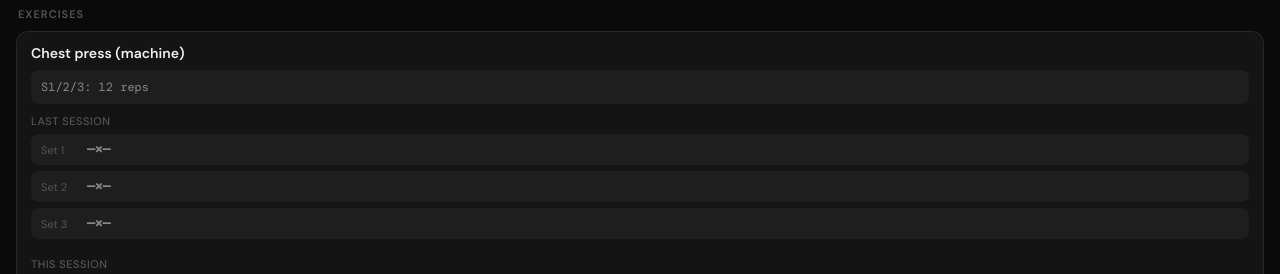
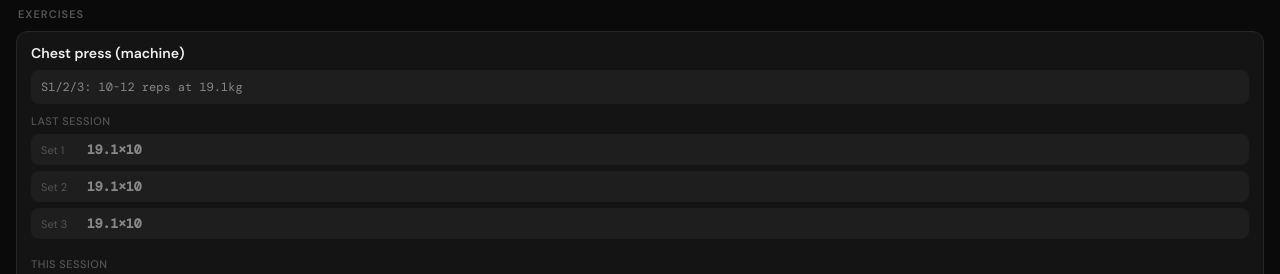
Before and after one commit to Tharindi-W/workout-pwa, a plain HTML site: page index.html in a window 1280 px wide. Shown: the part 206-480 px from the top of the page. Drawn offline with nearby package versions, Linux system fonts and the light colour scheme.

Commit message:
Merge latest weights and keep full history through the routine change
- Prescribed weights, hints and seeds updated to latest logged sessions (week of 15 Nov)
- Last session now looks back to the most recent logged week, not just the previous one
- Removed exercises kept as read-only history in past weeks, in CSV export, and on save/clear
- CSV import accepts old session title (Cardio / abs) and old exercise names, incl. treadmill and abs rows
- Hangs logged under Wall sit copied into the dead hang tracker
- Verified: all 1208 rows of the 23 Nov export round-trip through import and export

Co-Authored-By: Claude Opus 5.5 <noreply@anthropic.com>
Claude-Session: https://claude.ai/code/session_01KQTRJ6XHSPNpuutYCjFoU9

```diff
--- a/index.html
+++ b/index.html
@@ -321,45 +321,49 @@ const SESSIONS = [
   {
     id:'s1', label:'S1', title:'Upper body — day 1',
     exercises:[
-      {id:'chest_press_s1',name:'Chest press (machine)',prescribed:'S1/2/3: 12 reps',superset:false,
-       seed:[],po:'Find a weight you can do for 12 clean reps, then log it'},
-      {id:'ohp',name:'Shoulder press',prescribed:'S1/2/3: 10 reps at 20kg (or 15kg if heavy)',superset:false,
-       seed:[{w:18,r:10},{w:18,r:10},{w:18,r:10}],po:'You did 18kg — ready to try 20kg'},
-      {id:'rear_delt_machine',name:'Rear delt fly machine',prescribed:'S1/2/3: 12 reps at 9kg',superset:false,
-       seed:[{w:9,r:10},{w:14,r:10},{w:14,r:10}],po:'Jumped to 14kg. Start at 12kg and aim for clean 12 reps'},
-      {id:'lat_narrow',name:'Lat pulldown narrow grip',prescribed:'S1/2/3: 10 reps at 20kg+',superset:false,
-       seed:[{w:23,r:10},{w:23,r:10},{w:25.3,r:10}],po:'25kg on set 3 — try 25kg across all 3 sets next'},
-      {id:'front_raise',name:'DB front raises',prescribed:'S1/2/3: 10 reps each side at 4kg',superset:true,
-       seed:[{w:4,r:10},{w:4,r:10},{w:4,r:10}],po:'Feels easy? Go to 5kg'},
-      {id:'tricep_rope',name:'Tricep rope extension',prescribed:'S1/2/3: 10 reps at 6.8kg',superset:true,
-       seed:[{w:6.8,r:10},{w:6.8,r:10},{w:6.8,r:10}],po:'Consistent at 6.8kg — try 8kg next session'},
-      {id:'db_arm_curl',name:'DB arm curl',prescribed:'S1/2/3: 10 reps at 10kg',superset:false,
-       seed:[],po:'Go heavier when all 3 sets hit 10 clean reps at 10kg'},
+      {id:'chest_press_s1',name:'Chest press (machine)',prescribed:'S1/2/3: 10-12 reps at 19.1kg',superset:false,
+       seed:[{w:19.1,r:10},{w:19.1,r:10},{w:19.1,r:10}],po:'19.1kg×10 on all 3. Push for 12 reps, then go to 20.3kg'},
+      {id:'ohp',name:'Shoulder press',prescribed:'S1/2/3: 10 reps at 15.1kg',superset:false,
+       seed:[{w:15.1,r:10},{w:15.1,r:8},{w:15.1,r:10}],po:'Set 2 dropped to 8. Stay at 15.1kg until all 3 sets hit 10'},
+      {id:'rear_delt_machine',name:'Rear delt fly machine',prescribed:'S1/2/3: 10-12 reps at 16.3kg',superset:false,
+       seed:[{w:16.3,r:10},{w:16.3,r:10},{w:16.3,r:10}],po:'16.3kg×10 on all 3. Aim for 12 before going heavier'},
+      {id:'lat_narrow',name:'Lat pulldown narrow grip',prescribed:'S1/2/3: 10 reps at 29kg',superset:false,
+       seed:[{w:29,r:10},{w:29,r:10},{w:29,r:9}],po:'29kg×10,10,9. One more rep on set 3 and you own this weight'},
+      {id:'front_raise',name:'DB front raises',prescribed:'S1/2/3: 10-12 reps each side at 5kg',superset:true,
+       seed:[{w:5,r:10},{w:5,r:10},{w:5,r:10}],po:'5kg×10 on all 3. Aim for 12 before moving up'},
+      {id:'tricep_rope',name:'Tricep rope extension',prescribed:'S1/2/3: 10 reps at 9.1kg',superset:true,
+       seed:[{w:9.1,r:8},{w:9.1,r:8},{w:9.1,r:8}],po:'9.1kg×8 on all 3. Stay here until you hit 10'},
+      {id:'db_arm_curl',name:'DB arm curl',prescribed:'S1/2/3: 8-10 reps at 14kg',superset:false,
+       seed:[{w:14,r:8},{w:14,r:6},{w:12,r:10}],po:'14kg×8, 14kg×6, then 12kg×10. Goal: all 3 sets at 14kg for 8 reps'},
     ]
   },
   {
     id:'s2', label:'S2', title:'Lower body — day 1',
     exercises:[
-      {id:'goblet_squat',name:'Goblet squat (DB or KB)',prescribed:'S1/2/3/4: 10 reps. Start around 12-16kg',superset:false,sets:4,
-       seed:[],po:'Weight held at your chest, so nothing sits on your spine. Add 2kg when all 4 sets hit 10. If the gym has a hack squat or belt squat machine, swap to that once dumbbells get too heavy to hold'},
-      {id:'leg_press',name:'Incline leg press',prescribed:'S1/2/3/4: 8 reps at 100kg',superset:false,sets:4,
-       seed:[],po:'100kg×8 all 4 sets. Add 5kg when it feels controlled'},
-      {id:'hip_abductor_s2',name:'Hip abductor',prescribed:'S1/2/3: 12 reps',superset:false,
-       seed:[],po:'Add weight when all 3 sets hit 12 controlled reps'},
-      {id:'leg_curl',name:'Leg curl machine',prescribed:'S1/2/3: 12 reps at 23kg',superset:false,
-       seed:[],po:'Add 2kg when you can hit 14 reps on set 1'},
-      {id:'calf_raise_machine',name:'Calf raises',prescribed:'S1/2/3: 12 reps',superset:false,
-       seed:[],po:'Add weight when all 3 sets hit 12+ reps'},
-      {id:'leg_raise_floor',name:'Leg raises on chair',prescribed:'S1/2/3: 12 reps bodyweight',superset:false,
-       seed:[],po:'Aim for 15 reps before adding ankle weights'},
+      {id:'goblet_squat',name:'Goblet squat (DB or KB)',prescribed:'S1/2/3/4: 10 reps. Start around 14-16kg',superset:false,sets:4,
+       seed:[],po:'New, replaces Smith squat (you were at 35kg×10 on that). Weight held at your chest, so nothing sits on your spine. Add 2kg when all 4 sets hit 10. If the gym has a hack squat or belt squat machine, swap to that once dumbbells get too heavy to hold'},
+      {id:'leg_press',name:'Incline leg press',prescribed:'S1/2/3/4: 10 reps at 70kg',superset:false,sets:4,
+       seed:[{w:70,r:10},{w:70,r:10},{w:70,r:10},{w:70,r:10}],po:'70kg×10 on all 4 for three weeks running. Try 75kg'},
+      {id:'hip_abductor_s2',name:'Hip abductor',prescribed:'S1/2/3: 10-12 reps at 31.3kg',superset:false,
+       seed:[{w:31.3,r:10},{w:31.3,r:10},{w:31.3,r:10}],po:'31.3kg×10 for weeks. Push to 12 reps, then go up a plate'},
+      {id:'leg_curl',name:'Leg curl machine',prescribed:'S1/2/3: 10-12 reps at 31.3kg',superset:false,
+       seed:[{w:31.3,r:10},{w:31.3,r:10},{w:31.3,r:10}],po:'31.3kg×10 on all 3. Aim for 12, then go heavier'},
+      {id:'calf_raise_machine',name:'Calf raises',prescribed:'S1/2/3: 12 reps at 20kg',superset:false,
+       seed:[{w:20,r:10},{w:20,r:10},{w:20,r:10}],po:'20kg×10 on all 3. Aim for 12 before adding weight'},
+      {id:'leg_raise_floor',name:'Leg raises on chair',prescribed:'S1/2/3: 10-12 reps bodyweight',superset:false,
+       seed:[{w:0,r:8},{w:0,r:10},{w:0,r:3}],po:'Back glued to the floor. Aim for 10 on all 3'},
+    ],
+    legacy:[
+      {id:'smith_squat',name:'Smith machine back squat',sets:4},
+      {id:'hip_adductor_s2',name:'Hip adductor'},
     ]
   },
   {
-    id:'s3', label:'S3', title:'Cardio / core',
+    id:'s3', label:'S3', title:'Cardio / core', aliases:['Cardio / abs'],
     exercises:[
       {id:'bike',name:'Bike — 20 min',prescribed:'20 min. Log the highest and lowest resistance level you used',superset:false,sets:1,
        fields:[{k:'max',label:'max res',step:'1'},{k:'min',label:'min res',step:'1'}],
-       seed:[],po:'Try to raise your max or your min by 1 level each week'},
+       seed:[{max:3,min:2}],po:'Last time level 3 dropping to 2. Try to hold 3 the whole way, then go to 4'},
       {id:'stepper',name:'Stair stepper — 10 min',prescribed:'10 min. Log the step speed level and total steps',superset:false,sets:1,
        fields:[{k:'lvl',label:'speed lvl',step:'1'},{k:'steps',label:'total steps',step:'1'}],
        seed:[],po:'Beat last week\'s total steps. Hands off the rails if you can'},
@@ -368,52 +372,63 @@ const SESSIONS = [
        seed:[],po:'Lower back stays pressed down. Slow on the way down'},
       {id:'plank',name:'Plank',prescribed:'S1/2/3: hold as long as you can. Log plate weight on your back (0 if none)',superset:false,
        fields:[{k:'w',label:'kg',step:'0.5'},{k:'s',label:'sec',step:'1'}],
-       seed:[],po:'Once you hold 60 sec on all 3, add a 5kg plate on your back'},
+       seed:[{w:0,s:60},{w:0,s:60},{w:0,s:60}],po:'You already hit 60 sec. Add a 5kg plate on your back'},
       {id:'pallof',name:'Pallof press',prescribed:'S1/2/3: 10 reps each side at 9.1kg',superset:false,
        seed:[],po:'Add weight when all 3 sets feel solid without your hips twisting'},
       {id:'farmer_carry',name:'Farmer carry (optional)',prescribed:'S1/2/3: walk holding heavy DBs, log kg each hand and seconds',superset:false,
        fields:[{k:'w',label:'kg',step:'0.5'},{k:'s',label:'sec',step:'1'}],
-       seed:[],po:'Builds grip for your dead hang and works the whole core. Aim for 40 sec, then go heavier'},
+       seed:[],po:'Builds grip for your dead hang and works the whole core. Start with 10kg each hand, aim for 40 sec, then go heavier'},
+    ],
+    legacy:[
+      {id:'treadmill',name:'Treadmill',kind:'treadmill'},
+      {id:'abs',name:'Abs circuit',kind:'abs'},
     ]
   },
   {
     id:'s4', label:'S4', title:'Upper body — day 2',
     exercises:[
-      {id:'chest_press_s4',name:'Chest press',prescribed:'S1/2/3: 12 reps',superset:false,
-       seed:[],po:'Find a weight you can do for 12 clean reps, then log it'},
-      {id:'single_row',name:'Single arm DB row',prescribed:'S1/2/3: 10 reps each arm at 9kg',superset:false,
-       seed:[],po:'Move to 10kg when all 3 sets feel strong on both arms'},
-      {id:'arnold',name:'DB Arnold press',prescribed:'S1/2/3: 10 reps at 4kg',superset:false,
-       seed:[],po:'Go to 5kg when the rotation stays controlled throughout all reps'},
-      {id:'lat_wide',name:'Lat pulldown wide grip',prescribed:'S1/2/3: 10 reps at 20kg',superset:false,
-       seed:[],po:'Add 2.5kg when all 3 sets hit 12+ reps'},
-      {id:'db_rear_delt',name:'Machine rear delt fly',prescribed:'S1/2/3: 12 reps at 3kg',superset:false,
-       seed:[],po:'Light by design. Focus on squeeze. Go to 4kg when form is perfect'},
-      {id:'hammer_curl',name:'Hammer curl',prescribed:'S1/2/3: 12 reps at 5kg',superset:false,
-       seed:[],po:'Go to 6kg when all 3 sets hit 14+ reps'},
-      {id:'oh_tricep',name:'Overhead cable tricep extension',prescribed:'S1/2/3: 12 reps',superset:false,
-       seed:[],po:'Replaces bench dips (hard on the shoulders). Add weight when all 3 sets hit 12'},
+      {id:'chest_press_s4',name:'Chest press',prescribed:'S1/2/3: 10 reps at 20.3kg',superset:false,
+       seed:[{w:19.1,r:10},{w:20.3,r:10},{w:20.3,r:10}],po:'Started set 1 at 19.1kg. Do all 3 sets at 20.3kg this time'},
+      {id:'single_row',name:'Single arm DB row',prescribed:'S1/2/3: 10 reps each arm at 10kg',superset:false,
+       seed:[{w:10,r:10},{w:10,r:10},{w:10,r:10}],po:'10kg×10 for three weeks. Try 12kg on set 1 (straps if grip gives out)'},
+      {id:'arnold',name:'DB Arnold press',prescribed:'S1/2/3: 10 reps at 14kg',superset:false,
+       seed:[{w:14,r:10},{w:14,r:10},{w:14,r:10}],po:'14kg×10 on all 3. Push for 12, then go up'},
+      {id:'lat_wide',name:'Lat pulldown wide grip',prescribed:'S1/2/3: 10 reps at 29kg',superset:false,
+       seed:[{w:29,r:10},{w:29,r:10},{w:29,r:8}],po:'29kg×10,10,8. Get set 3 to 10'},
+      {id:'db_rear_delt',name:'Machine rear delt fly',prescribed:'S1/2/3: 10-12 reps at 16.3kg',superset:false,
+       seed:[{w:15.1,r:10},{w:16.3,r:10},{w:16.3,r:10}],po:'Do all 3 sets at 16.3kg this time'},
+      {id:'hammer_curl',name:'Hammer curl',prescribed:'S1/2/3: 8-10 reps at 14kg',superset:false,
+       seed:[{w:14,r:8},{w:14,r:8},{w:14,r:9}],po:'14kg×8,8,9. Stay here until all 3 hit 10'},
+      {id:'oh_tricep',name:'Overhead cable tricep extension',prescribed:'S1/2/3: 12 reps. Start around 6.8kg',superset:false,
+       seed:[],po:'New, replaces bench dips (hard on the shoulders; you were at 18 bodyweight reps). Add weight when all 3 sets hit 12'},
+    ],
+    legacy:[
+      {id:'bench_dips',name:'Bench dips'},
     ]
   },
   {
     id:'s5', label:'S5', title:'Lower body — day 2',
     exercises:[
-      {id:'hip_thrust',name:'Hip thrust machine',prescribed:'S1: 30kg / S2-4: 35kg',superset:false,
-       seed:[{w:20,r:10},{w:35,r:10},{w:35,r:10}],po:'35kg×10 all sets — try 37.5kg for sets 2-4 next session'},
-      {id:'bulgarian',name:'Bulgarian split squat',prescribed:'S1/2/3: 10 reps each leg at 9kg',superset:false,
-       seed:[{w:9,r:10},{w:9,r:10},{w:9,r:10}],po:'9kg all sets — move to 10kg next session'},
-      {id:'kb_rdl',name:'KB / DB Romanian deadlift',prescribed:'S1/2/3: 10 reps. Start at 12kg, work up to 16-20kg',superset:false,
-       seed:[],po:'RDL on its own now (no squat). You did 8kg×12 on the combo, so go heavier. Add 2kg when all 3 sets hit 10. If grip gives out first, use lifting straps'},
-      {id:'leg_ext',name:'Leg extension machine',prescribed:'S1/2/3: 15 reps at 14kg',superset:false,
-       seed:[{w:20,r:10},{w:20,r:10},{w:20,r:10}],po:'You are above prescribed at 20kg. Push for 12-15 reps at 20kg'},
-      {id:'leg_raise_chair_s5',name:'Leg raises on chair',prescribed:'S1/2/3: 12 reps',superset:false,
-       seed:[],po:'Aim for 15 reps before adding ankle weights'},
-      {id:'hip_abductor_s5',name:'Hip abductor',prescribed:'S1/2/3: 12 reps',superset:false,
-       seed:[],po:'Add weight when all 3 sets hit 12 controlled reps'},
-      {id:'hip_adductor_s5',name:'Hip adductor',prescribed:'S1/2/3: 12 reps',superset:false,
-       seed:[],po:'Add weight when all 3 sets hit 12 controlled reps'},
+      {id:'hip_thrust',name:'Hip thrust machine',prescribed:'S1/2/3: 10 reps at 25kg',superset:false,
+       seed:[{w:25,r:10},{w:25,r:10},{w:25,r:10}],po:'25kg×10 on all 3. Try 27.5kg'},
+      {id:'bulgarian',name:'Bulgarian split squat',prescribed:'S1/2/3: 10 reps each leg at 10kg',superset:false,
+       seed:[{w:10,r:10},{w:10,r:10},{w:10,r:10}],po:'10kg×10 on all 3. Push for 12 before going heavier'},
+      {id:'kb_rdl',name:'KB / DB Romanian deadlift',prescribed:'S1/2/3: 10 reps. Start at 14-16kg',superset:false,
+       seed:[],po:'New, RDL on its own (you were at 12kg×10 on the RDL to squat combo). Add 2kg when all 3 sets hit 10. If grip gives out first, use lifting straps'},
+      {id:'leg_ext',name:'Leg extension machine',prescribed:'S1/2/3: 10-12 reps at 38.3kg',superset:false,
+       seed:[{w:38.3,r:10},{w:38.3,r:10},{w:38.3,r:10}],po:'38.3kg×10 on all 3. Aim for 12 before going up'},
+      {id:'leg_raise_chair_s5',name:'Leg raises on chair',prescribed:'S1/2/3: 10-12 reps',superset:false,
+       seed:[{w:0,r:10},{w:0,r:10},{w:0,r:10}],po:'Aim for 12 reps, then 15 before adding ankle weights'},
+      {id:'hip_abductor_s5',name:'Hip abductor',prescribed:'S1/2/3: 10-12 reps at 31.3kg',superset:false,
+       seed:[{w:31.3,r:10},{w:31.3,r:10},{w:31.3,r:10}],po:'Push to 12 reps, then go up a plate'},
+      {id:'hip_adductor_s5',name:'Hip adductor',prescribed:'S1/2/3: 10-12 reps at 25.3kg',superset:false,
+       seed:[{w:25.3,r:10},{w:25.3,r:10},{w:25.3,r:10}],po:'25.3kg×10 on all 3. Push to 12, then go up'},
       {id:'cable_kickback',name:'Cable glute kickback',prescribed:'S1/2/3: 12 reps each leg',superset:false,
-       seed:[],po:'Replaces wall sit. Squeeze at the top, no swinging. Add weight when all 3 sets hit 12'},
+       seed:[],po:'New, replaces wall sit. Squeeze at the top, no swinging. Add weight when all 3 sets hit 12'},
+    ],
+    legacy:[
+      {id:'rdl_squat',name:'KB RDL to squat'},
+      {id:'wall_sit',name:'Wall sit'},
     ]
   }
 ];
@@ -426,6 +441,37 @@ const HANG = {id:'dead_hang',name:'Dead hang (optional)',prescribed:'Hang from t
   fields:[{k:'s',label:'sec',step:'1'}],seed:[],po:''};
 const HANG_BASELINE = 24;
 const exercisesOf = sess => sess.exercises.concat([HANG]);
+const legacyOf = sess => sess.legacy || [];
+const findSession = title => SESSIONS.find(s => s.title === title || (s.aliases || []).includes(title));
+
+// Most recent earlier week that has data for this exercise, so a skipped week never hides your numbers
+function lastLogged(sessionId, ex) {
+  const fields = fieldsOf(ex);
+  const cur = getWeekKey(currentWeek);
+  const keys = Object.keys(allData).filter(k => k < cur).sort().reverse();
+  for (const k of keys) {
+    const sids = ex.id === HANG.id ? SESSIONS.map(s => s.id) : [sessionId];
+    for (const sid of sids) {
+      const ed = ((allData[k] || {})[sid] || {})[ex.id];
+      if (ed && (ed.sets || []).some(x => x && fields.some(f => x[f.k]))) return { week: k, sets: ed.sets };
+    }
+  }
+  return null;
+}
+
+// One-time copy: hangs you logged under "Wall sit" become dead hang entries (wall sit record is kept)
+function migrateHangs() {
+  let changed = false;
+  Object.values(allData).forEach(wk => {
+    const s5 = wk && wk.s5;
+    const ws = s5 && s5.wall_sit;
+    if (ws && /hang/i.test(ws.note || '') && !s5.dead_hang) {
+      s5.dead_hang = { sets: (ws.sets || []).map(x => ({ s: x.r || '' })), note: 'Copied from wall sit log' };
+      changed = true;
+    }
+  });
+  if (changed) saveData();
+}
 
 function bestHang() {
   let best = HANG_BASELINE;
@@ -504,7 +550,6 @@ function val(id) { const el = v(id); return el ? el.value : ''; }
 
 function renderSession() {
   const sess = SESSIONS.find(s => s.id === activeSession);
-  const prevData = getSD(currentWeek - 1, activeSession);
   const currData = getSD(currentWeek, activeSession);
   const isCurrentWeek = currentWeek === 0;
   let html = '';
@@ -515,11 +560,11 @@ function renderSession() {
     const fields = fieldsOf(ex);
     const cd = currData[ex.id] || {};
     const sets = cd.sets || [];
-    const pd = prevData[ex.id] || {};
-    const psets = pd.sets || [];
+    const last = lastLogged(activeSession, ex);
+    const psets = last ? last.sets : [];
     const hasSeed = ex.seed && ex.seed.length > 0;
     const filled = x => x && fields.some(f => x[f.k]);
-    const hasPrev = psets.some(filled);
+    const hasPrev = !!last;
 
     if (ex.id === HANG.id) html += `<div class="section-title">Pull-up progress</div>`;
     else if (idx === 0 || list[idx-1].superset !== ex.superset)
@@ -533,7 +578,7 @@ function renderSession() {
       <div class="prescribed">${ex.prescribed}</div>`;
 
     html += `<div class="set-section">
-      <div class="set-section-label">Last session</div>
+      <div class="set-section-label">Last session${last ? ' · week of ' + last.week : ''}</div>
       <div class="last-sets">`;
     for (let i = 0; i < setCount(ex); i++) {
       let vals = fields.map(() => '—');
@@ -570,6 +615,20 @@ function renderSession() {
     </div>`;
   });
 
+  const legacyHere = legacyOf(sess).filter(ex => currData[ex.id]);
+  if (legacyHere.length) {
+    html += `<div class="section-title">Old exercises (history)</div>`;
+    legacyHere.forEach(ex => {
+      const d = currData[ex.id];
+      let body = '';
+      if (ex.kind === 'treadmill') body = `${d.type||''} ${d.duration?d.duration+' min':''} · speed ${d.speed||'—'} · ${d.distance||'—'} km`;
+      else if (ex.kind === 'abs') body = `${d.rounds||'—'} rounds · plank ${d.plank||'?'} sec`;
+      else body = (d.sets || []).filter(x => x && (x.w || x.r)).map((x,i) => `Set ${i+1}: ${x.w||0}×${x.r||'—'}`).join('<br>');
+      html += `<div class="ex-card"><div class="ex-header"><span class="ex-name">${ex.name}</span></div>
+        <div class="prescribed">${body || '—'}${d.note ? '<br>' + d.note : ''}</div><div style="height:12px"></div></div>`;
+    });
+  }
+
   document.getElementById('content').innerHTML =
     document.getElementById('install-banner').outerHTML + html;
 
@@ -579,7 +638,7 @@ function renderSession() {
 
 function saveSession() {
   const sess = SESSIONS.find(s => s.id === activeSession);
-  const data = {};
+  const data = Object.assign({}, getSD(currentWeek, activeSession));
   exercisesOf(sess).forEach(ex => {
     const sets = [];
     for (let i = 0; i < setCount(ex); i++) {
@@ -595,7 +654,11 @@ function saveSession() {
 
 function clearSession() {
   if (!confirm('Clear all entries for this session?')) return;
-  setSD(currentWeek, activeSession, {});
+  const sess = SESSIONS.find(s => s.id === activeSession);
+  const kept = {};
+  const cd = getSD(currentWeek, activeSession);
+  legacyOf(sess).forEach(ex => { if (cd[ex.id]) kept[ex.id] = cd[ex.id]; });
+  setSD(currentWeek, activeSession, kept);
   renderSession();
   showToast('Cleared');
 }
@@ -616,7 +679,13 @@ function exportCSV() {
       const sess = SESSIONS.find(s => s.id === sessId);
       if (!sess) return;
       const sd = sessData[sessId];
-      exercisesOf(sess).forEach(ex => {
+      legacyOf(sess).forEach(ex => {
+        const d = sd[ex.id];
+        if (!d) return;
+        if (ex.kind === 'treadmill') rows.push([wk, sess.title, ex.name, '1', d.speed||'', d.distance||'', '', `${d.type||''} ${d.duration||''}min ${d.note||''}`]);
+        else if (ex.kind === 'abs') rows.push([wk, sess.title, ex.name, '1', '', (d.rounds||'')+' rounds', '', `plank ${d.plank||'?'}s`]);
+      });
+      exercisesOf(sess).concat(legacyOf(sess).filter(x => !x.kind)).forEach(ex => {
         const ed = sd[ex.id] || {};
         (ed.sets || []).forEach((st, i) => {
           if (!Object.values(st).some(x => x)) return;
@@ -654,13 +723,23 @@ function importCSV(e) {
       const other = hasOther ? clean[6] : '';
       const notes = hasOther ? clean[7] : clean[6];
       if (!wk || !sessTitle) return;
-      const sess = SESSIONS.find(s => s.title === sessTitle);
+      const sess = findSession(sessTitle);
       if (!sess) return;
       if (!allData[wk]) allData[wk] = {};
       if (!allData[wk][sess.id]) allData[wk][sess.id] = {};
       const sd = allData[wk][sess.id];
-      const ex = exercisesOf(sess).find(x => x.name === exName);
+      const ex = exercisesOf(sess).concat(legacyOf(sess)).find(x => x.name === exName);
       if (!ex) return;
+      if (ex.kind === 'treadmill') {
+        const m = (notes || '').match(/^(W1 sprints|W2 jog)?\s*(\d+)?\s*min\s*(.*)$/);
+        sd[ex.id] = { type: m && m[1] || '', duration: m && m[2] || '', speed: weight, distance: reps, note: m ? m[3].trim() : (notes || '') };
+        imported++; return;
+      }
+      if (ex.kind === 'abs') {
+        const pm = (notes || '').match(/plank (\S+?)s/);
+        sd[ex.id] = { rounds: (reps || '').replace(' rounds', ''), plank: pm && pm[1] !== '?' ? pm[1] : '' };
+        imported++; return;
+      }
       if (!sd[ex.id]) sd[ex.id] = { sets: [], note: '' };
       const si = parseInt(setNum) - 1;
       if (si >= 0 && si < setCount(ex)) {
@@ -674,6 +753,7 @@ function importCSV(e) {
       imported++;
     });
     saveData();
+    migrateHangs();
     renderSession();
     showToast(`Imported ${imported} rows`);
     e.target.value = '';
@@ -732,6 +812,7 @@ window.addEventListener('appinstalled', () => { deferredPrompt = null; checkInst
 /* ---- INIT ---- */
 if ('serviceWorker' in navigator) navigator.serviceWorker.register('sw.js');
 loadData();
+migrateHangs();
 document.getElementById('week-label').textContent = getWeekLabel(0);
 renderTabs();
 renderSession();
--- a/sw.js
+++ b/sw.js
@@ -1,4 +1,4 @@
-const CACHE = 'workout-tracker-v4';
+const CACHE = 'workout-tracker-v5';
 const ASSETS = ['/', '/index.html', '/manifest.json'];
 
 self.addEventListener('install', e => {
```
